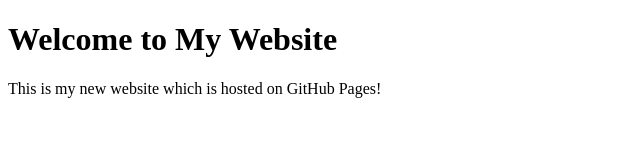
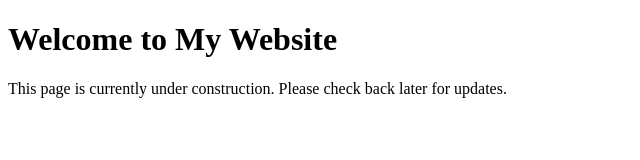
Before and after one commit to k22jung/k22jung.github.io, a plain HTML site: page index.html in a window 1280 px wide. Shown: the whole page, without its empty margins (0-640 px from the left). Drawn offline with Linux system fonts and the light colour scheme.

Commit message:
Add under-construction message.

```diff
--- a/index.html
+++ b/index.html
@@ -9,7 +9,7 @@
   <body>
     <main>
         <h1>Welcome to My Website</h1>
-        <p>This is my new website which is hosted on GitHub Pages!</p>
+        <p>This page is currently under construction. Please check back later for updates.</p>
     </main>
   </body>
 </html>
```
